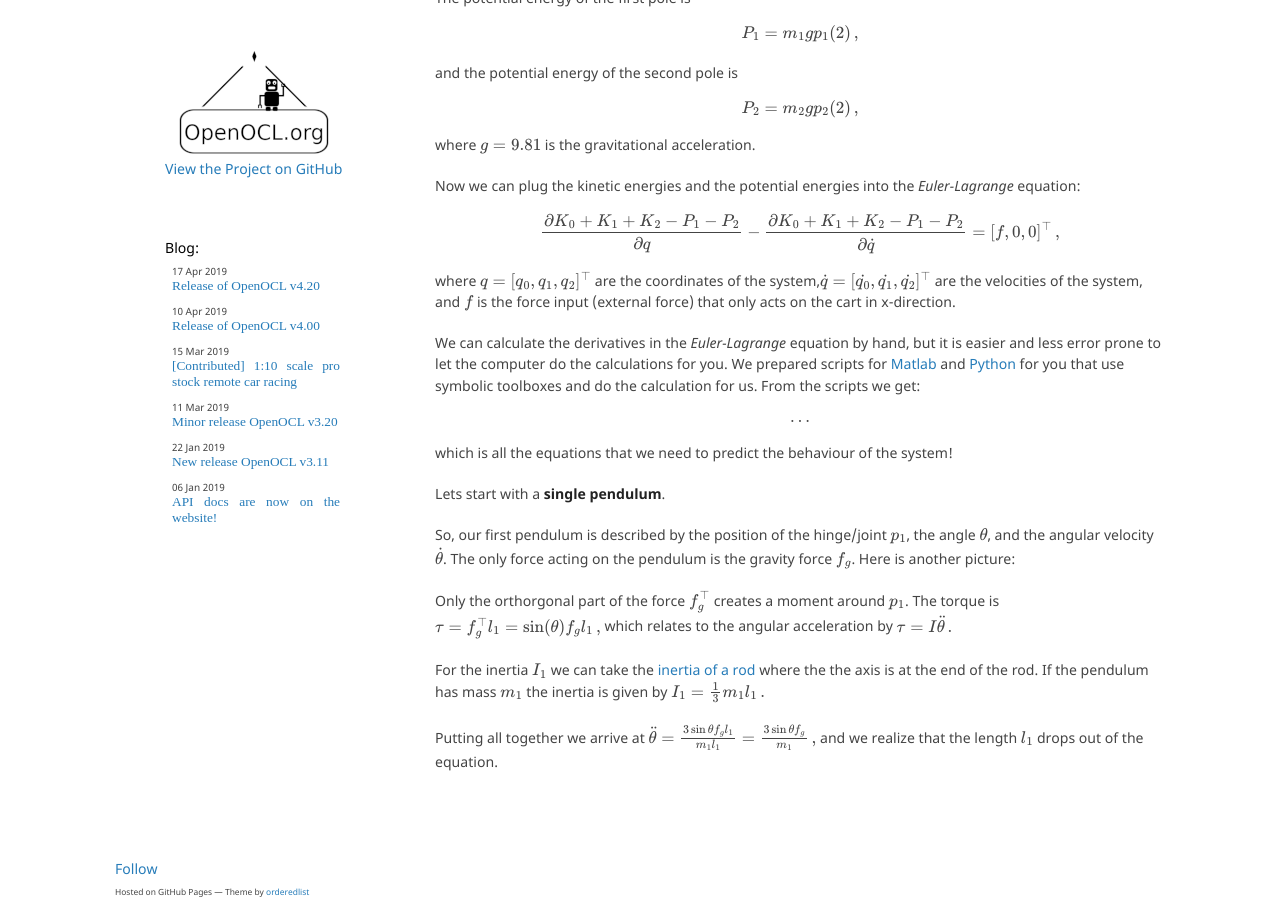
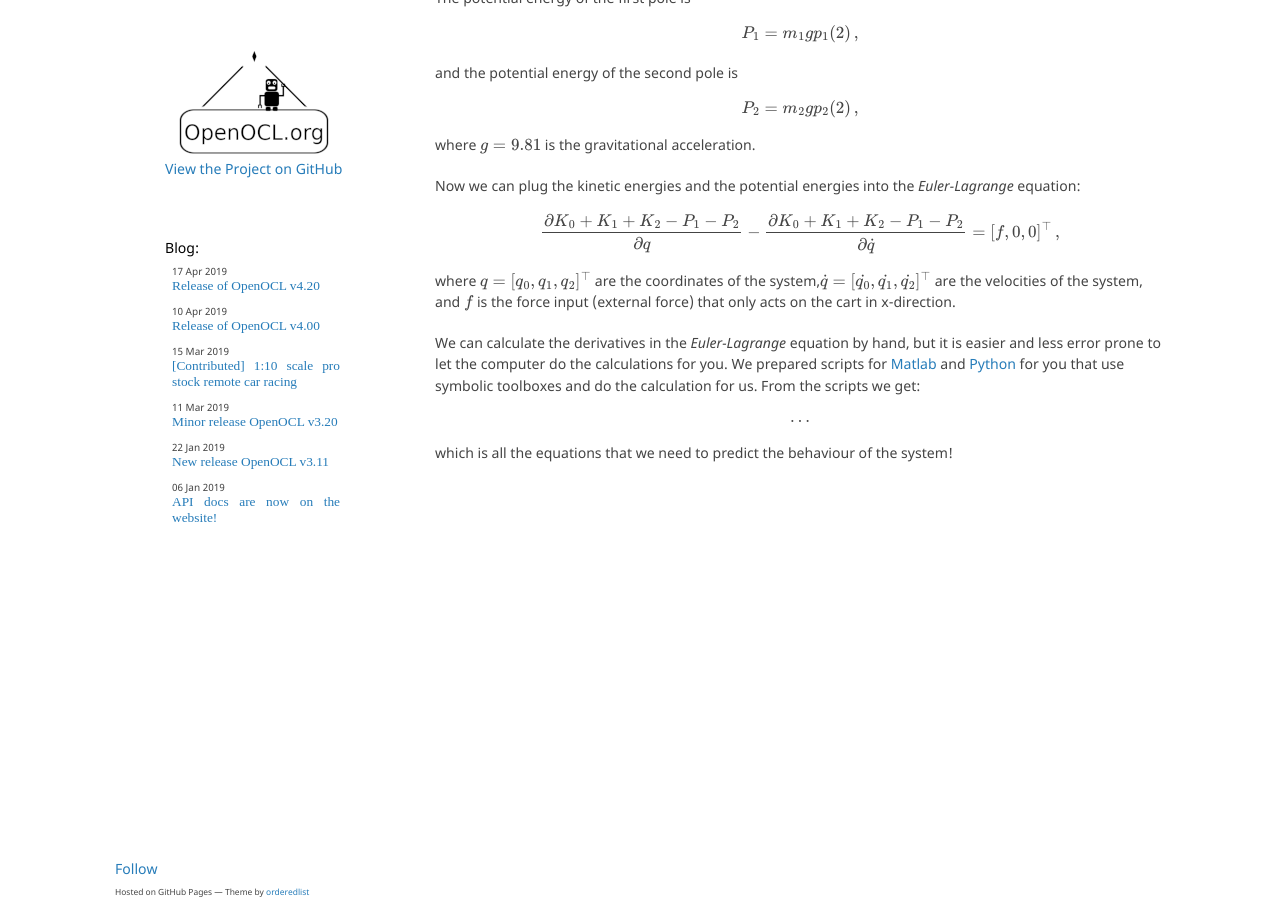
Before and after one commit to OpenOCL/openocl.github.io, a Jekyll site: the page built from _posts/2019-03-09-tutorial-01-model.md, in a window 1280 px wide and 900 px high, scrolled down 2789 px. Built offline with Jekyll 4.4.1, drawn with Linux system fonts in a browser that asks for light colours; some web fonts are replaced; our own code applies the rules of GitHub Pages for plain Markdown files; formulas are drawn with MathJax 3; a script that is not in the unit is left out; comment, search, counter and statistics services are not loaded; after the commit the page ends 3380 px from its top, so only the background shows below that.

Commit message:
Update 2019-03-09-tutorial-01-model.md

```diff
--- a/_posts/2019-03-09-tutorial-01-model.md
+++ b/_posts/2019-03-09-tutorial-01-model.md
@@ -117,42 +117,3 @@ We can calculate the derivatives in the *Euler-Lagrange* equation by hand, but i
 \\]
 
 which is all the equations that we need to predict the behaviour of the system!
-
-
-
-
-
-
-
-
-
-
-
-
-
-
-Lets start with a **single pendulum**.
-
-So, our first pendulum is described by the position of the hinge/joint $p_1$, the angle $\theta$, and the angular velocity $\dot{\theta}$. The only force acting on the pendulum is the gravity force $f_g$. Here is another picture:
-
-
-
-Only the orthorgonal part of the force $f^{\top}_g$ creates a moment around $p_1$. The torque is
-$$
-\tau = f^{\top}_g l_1 = \sin(\theta) f_g l_1 \,,
-$$
-which relates to the angular acceleration by
-$$
-\tau = I \ddot{\theta} \,.
-$$
-
-For the inertia $I_1$ we can take the [inertia of a rod](http://hyperphysics.phy-astr.gsu.edu/hbase/mi2.html) where the the axis is at the end of the rod. If the pendulum has mass $m_1$ the inertia is given by
-$$
-I_1 = \frac{1}{3} m_1 l_1 \,.
-$$
-
-Putting all together we arrive at
-$$
-\ddot{\theta} = \frac{3 \sin{\theta} f_g l_1}{m_1 l_1} = \frac{3 \sin{\theta} f_g }{m_1} \,,
-$$
-and we realize that the length $l_1$ drops out of the equation.
```
